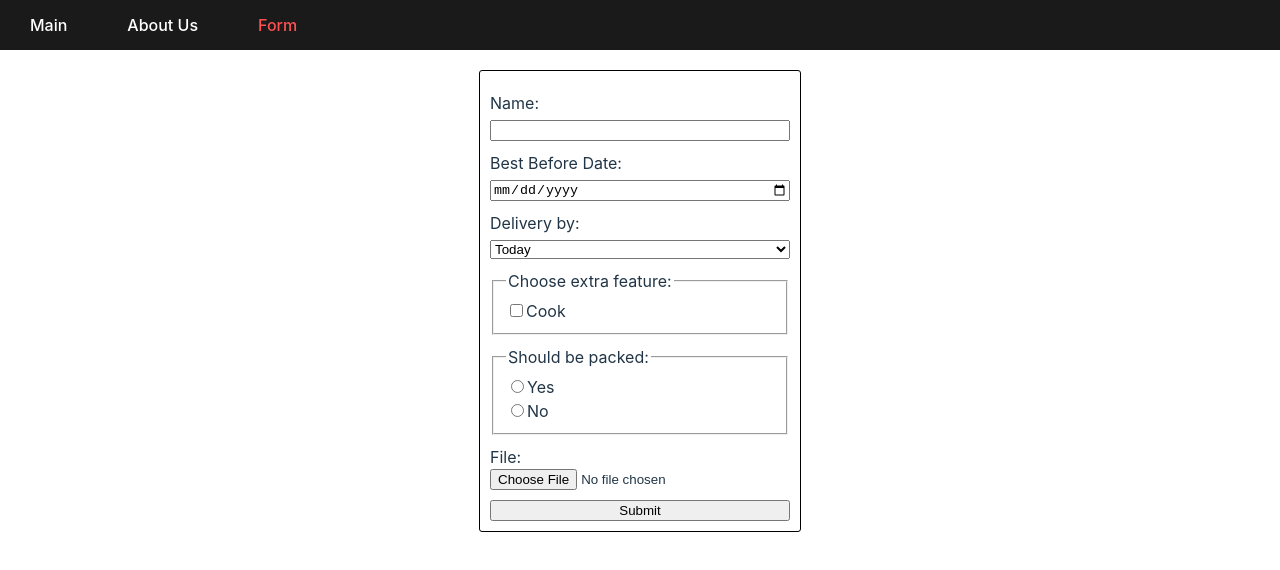
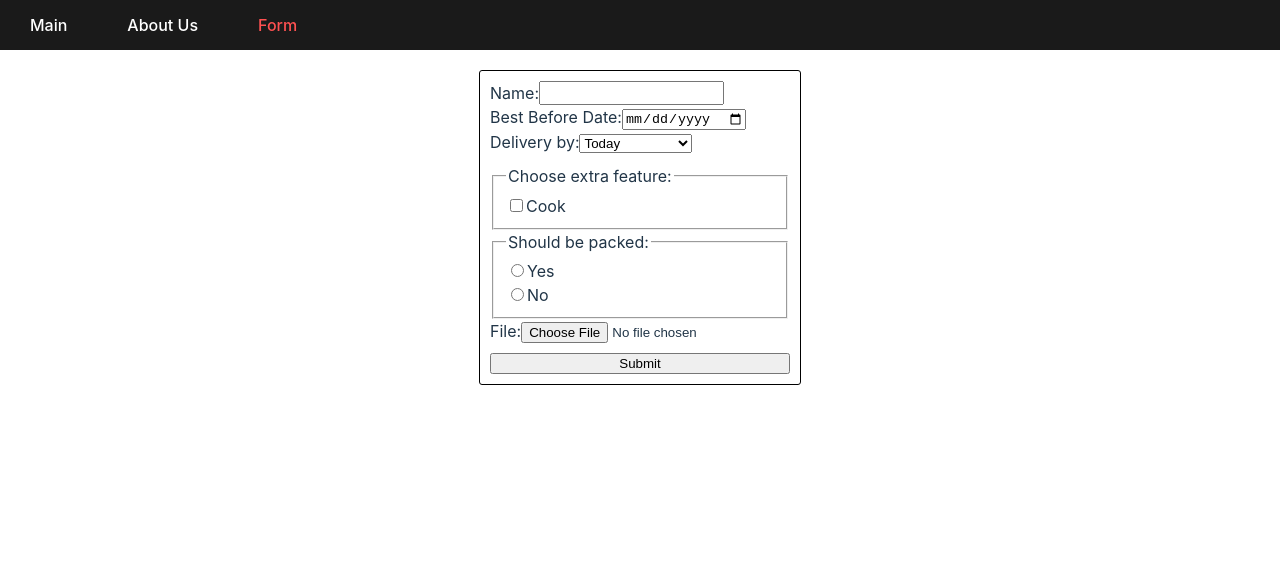
Before and after one commit to abulynka/react-2023-q1, a React (Vite) app: page /form in a window 1280 px wide. Shown: the top 570 px of the page. Built offline with nearby package versions, Linux system fonts and the light colour scheme.

Commit message:
feat: change form to components

```diff
--- a/src/pages/Form.tsx
+++ b/src/pages/Form.tsx
@@ -1,24 +1,62 @@
-import React, { Component } from 'react';
+import React, { Component, createRef } from 'react';
 import './Form.css';
 import FormCardListComponent from '../components/form/FormCardListComponent';
 import FormItem from '../data/FormItem';
+import InputComponent from '../components/form/input/InputComponent';
+import { ErrorMessages } from '../components/form/ErrorMessages';
+import InputDateComponent from '../components/form/inputDate/InputDateComponent';
+import SelectComponent from '../components/form/select/SelectComponent';
+import InputCheckboxComponent from '../components/form/inputCheckbox/InputCheckboxComponent';
+import InputRadioYNComponent from '../components/form/inputRadioYN/InputRadioYNComponent';
+import InputImageComponent from '../components/form/inputImage/InputImageComponent';
 
 interface FormItemElement {
-  name: HTMLInputElement;
-  bestBeforeDate: HTMLInputElement;
+  base: React.RefObject<HTMLFormElement>;
 
-  deliveryBy: HTMLSelectElement;
+  name: React.RefObject<HTMLInputElement>;
 
-  cook: HTMLInputElement;
+  bestBeforeDate: React.RefObject<HTMLInputElement>;
 
-  shouldBePackedYes: HTMLInputElement;
+  deliveryBy: React.RefObject<HTMLSelectElement>;
 
-  shouldBePackedNo: HTMLInputElement;
+  cook: React.RefObject<HTMLInputElement>;
 
-  file: HTMLInputElement;
+  shouldBePackedYes: React.RefObject<HTMLInputElement>;
+
+  shouldBePackedNo: React.RefObject<HTMLInputElement>;
+
+  file: React.RefObject<HTMLInputElement>;
 }
 
-class Form extends Component<object, Record<string, FormItem[]>> {
+interface FormState {
+  formItems: FormItem[];
+
+  name: {
+    errorMessages: string[];
+  };
+
+  bestBeforeDate: {
+    errorMessages: string[];
+  };
+
+  deliveryBy: {
+    errorMessages: string[];
+  };
+
+  cook: {
+    errorMessages: string[];
+  };
+
+  shouldBePacked: {
+    errorMessages: string[];
+  };
+
+  file: {
+    errorMessages: string[];
+  };
+}
+
+class Form extends Component<object, FormState> {
   private formItem: FormItemElement = {} as FormItemElement;
 
   public constructor(props: Record<string, string[]>) {
@@ -26,127 +64,188 @@ class Form extends Component<object, Record<string, FormItem[]>> {
 
     this.state = {
       formItems: [],
+      name: {
+        errorMessages: [],
+      },
+      bestBeforeDate: {
+        errorMessages: [],
+      },
+      deliveryBy: {
+        errorMessages: [],
+      },
+      cook: {
+        errorMessages: [],
+      },
+      shouldBePacked: {
+        errorMessages: [],
+      },
+      file: {
+        errorMessages: [],
+      },
     };
+  }
+
+  private validateRequired(value: string, messages: string[]) {
+    if (value === '') {
+      messages.push(ErrorMessages.REQUIRED);
+    }
+  }
+
+  private validateName(value: string): string[] {
+    const messages: string[] = [];
+
+    this.validateRequired(value, messages);
+
+    return messages;
+  }
+
+  private validatebestBeforeDate(value: string): string[] {
+    const messages: string[] = [];
+
+    this.validateRequired(value, messages);
+
+    return messages;
+  }
+
+  private validateDeliveryBy(value: string): string[] {
+    const messages: string[] = [];
+
+    return messages;
+  }
+
+  private validateCook(value: boolean | null) {
+    const messages: string[] = [];
+
+    return messages;
+  }
+
+  private validateShouldBePacked(valueYes: boolean, valueNo: boolean): string[] {
+    const messages: string[] = [];
+
+    if (!valueYes && !valueNo) {
+      messages.push(ErrorMessages.REQUIRED);
+    }
+
+    return messages;
+  }
+
+  private validateFile(value: string): string[] {
+    const messages: string[] = [];
+
+    this.validateRequired(value, messages);
+
+    return messages;
   }
 
   public submit = (e: React.FormEvent) => {
     e.preventDefault();
 
-    // const formItem: FormItem = {} as FormItem;
-    // formItem.name = this.formItem.name.value;
-    // formItem.bestBeforeDate = this.formItem.bestBeforeDate.value;
-    // formItem.deliveryBy = this.formItem.deliveryBy.value;
-    // formItem.cook = this.formItem.cook.checked;
-    // formItem.shouldBePacked = this.formItem.shouldBePackedYes.checked;
-    // formItem.file = this.formItem.file.value;
+    const formItem: FormItem = {} as FormItem;
+    formItem.name = this.formItem.name.current?.value || '';
+    formItem.bestBeforeDate = this.formItem.bestBeforeDate.current?.value || '';
+    formItem.deliveryBy = this.formItem.deliveryBy.current?.value || '';
+    formItem.cook = this.formItem.cook.current?.checked || null;
+    formItem.shouldBePackedYes = this.formItem.shouldBePackedYes.current?.checked || false;
+    formItem.shouldBePackedNo = this.formItem.shouldBePackedNo.current?.checked || false;
+    formItem.file = this.formItem.file.current?.value || '';
+    formItem.files = this.formItem.file.current?.files;
 
-    const formItem: FormItem = {
-      bestBeforeDate: '2023-03-21',
-      cook: true,
-      deliveryBy: 'Tomorrow',
-      file: 'C:\fakepath\batman.png',
-      name: 'Test',
-      shouldBePacked: true,
+    const errorMessages = {
+      name: {
+        errorMessages: this.validateName(formItem.name),
+      },
+      bestBeforeDate: {
+        errorMessages: this.validatebestBeforeDate(formItem.bestBeforeDate),
+      },
+      deliveryBy: {
+        errorMessages: this.validateDeliveryBy(formItem.deliveryBy),
+      },
+      cook: {
+        errorMessages: this.validateCook(formItem.cook),
+      },
+      shouldBePacked: {
+        errorMessages: this.validateShouldBePacked(
+          formItem.shouldBePackedYes,
+          formItem.shouldBePackedNo
+        ),
+      },
+      file: {
+        errorMessages: this.validateFile(formItem.file),
+      },
     };
 
+    const formItems: FormItem[] = this.state.formItems;
+    if (
+      errorMessages.name.errorMessages.length === 0 &&
+      errorMessages.bestBeforeDate.errorMessages.length === 0 &&
+      errorMessages.deliveryBy.errorMessages.length === 0 &&
+      errorMessages.cook.errorMessages.length === 0 &&
+      errorMessages.shouldBePacked.errorMessages.length === 0 &&
+      errorMessages.file.errorMessages.length === 0
+    ) {
+      formItems.push(formItem);
+      this.formItem.base.current?.reset();
+    }
+
     this.setState({
-      formItems: [formItem, ...this.state.formItems],
+      formItems: formItems,
+      ...errorMessages,
     });
   };
 
   public render(): JSX.Element {
+    this.formItem.base = createRef<HTMLFormElement>();
+
+    this.formItem.name = createRef<HTMLInputElement>();
+    this.formItem.bestBeforeDate = createRef<HTMLInputElement>();
+    this.formItem.deliveryBy = createRef<HTMLSelectElement>();
+    this.formItem.cook = createRef<HTMLInputElement>();
+    this.formItem.shouldBePackedYes = createRef<HTMLInputElement>();
+    this.formItem.shouldBePackedNo = createRef<HTMLInputElement>();
+    this.formItem.file = createRef<HTMLInputElement>();
+
     return (
       <div className="form">
-        <form className="form__container" onSubmit={this.submit}>
-          <label className="form__item">
-            Name:
-            <input
-              type="string"
-              className="form__item-control"
-              ref={(input: HTMLInputElement) => {
-                this.formItem.name = input;
-              }}
-            ></input>
-          </label>
+        <form className="form__container" onSubmit={this.submit} ref={this.formItem.base}>
+          <InputComponent
+            refObject={this.formItem.name}
+            name={'Name'}
+            errorMessages={this.state.name.errorMessages}
+          ></InputComponent>
 
-          <label className="form__item">
-            Best Before Date:
-            <input
-              type="date"
-              className="form__item-control"
-              ref={(input: HTMLInputElement) => {
-                this.formItem.bestBeforeDate = input;
-              }}
-            ></input>
-          </label>
+          <InputDateComponent
+            refObject={this.formItem.bestBeforeDate}
+            name="Best Before Date"
+            errorMessages={this.state.bestBeforeDate.errorMessages}
+          ></InputDateComponent>
 
-          <label className="form__item">
-            Delivery by:
-            <select
-              className="form__item-control"
-              ref={(input: HTMLSelectElement) => {
-                this.formItem.deliveryBy = input;
-              }}
-            >
-              <option>Today</option>
-              <option>Tomorrow</option>
-              <option>After Tomorrow</option>
-            </select>
-          </label>
+          <SelectComponent
+            refObject={this.formItem.deliveryBy}
+            name={'Delivery by'}
+            options={['Today', 'Tomorrow', 'After Tomorrow']}
+            errorMessages={this.state.deliveryBy.errorMessages}
+          ></SelectComponent>
 
-          <fieldset className="form__item">
-            <legend>Choose extra feature:</legend>
-            <div>
-              <input
-                type="checkbox"
-                id="cook"
-                name="cook"
-                ref={(input: HTMLInputElement) => {
-                  this.formItem.cook = input;
-                }}
-              />
-              <label htmlFor="cook">Cook</label>
-            </div>
-          </fieldset>
+          <InputCheckboxComponent
+            refObject={this.formItem.cook}
+            name={'Cook'}
+            title={'Choose extra feature'}
+            errorMessages={this.state.cook.errorMessages}
+          ></InputCheckboxComponent>
 
-          <fieldset className="form__item">
-            <legend>Should be packed:</legend>
-            <div>
-              <input
-                type="radio"
-                id="packed-yes"
-                name="packed"
-                value="packed-yes"
-                ref={(input: HTMLInputElement) => {
-                  this.formItem.shouldBePackedYes = input;
-                }}
-              ></input>
-              <label htmlFor="packed-yes">Yes</label>
-            </div>
-            <div>
-              <input
-                type="radio"
-                id="packed-no"
-                name="packed"
-                value="packed-no"
-                ref={(input: HTMLInputElement) => {
-                  this.formItem.shouldBePackedNo = input;
-                }}
-              ></input>
-              <label htmlFor="packed-no">No</label>
-            </div>
-          </fieldset>
+          <InputRadioYNComponent
+            refObjectYes={this.formItem.shouldBePackedYes}
+            refObjectNo={this.formItem.shouldBePackedNo}
+            name={'packed'}
+            title={'Should be packed'}
+            errorMessages={this.state.shouldBePacked.errorMessages}
+          ></InputRadioYNComponent>
 
-          <label className="form__item">
-            File:
-            <input
-              type="file"
-              accept="image/*"
-              ref={(input: HTMLInputElement) => {
-                this.formItem.file = input;
-              }}
-            ></input>
-          </label>
+          <InputImageComponent
+            refObject={this.formItem.file}
+            name={'File'}
+            errorMessages={this.state.file.errorMessages}
+          ></InputImageComponent>
 
           <div className="form__item">
             <input type="submit" value="Submit" />
```
